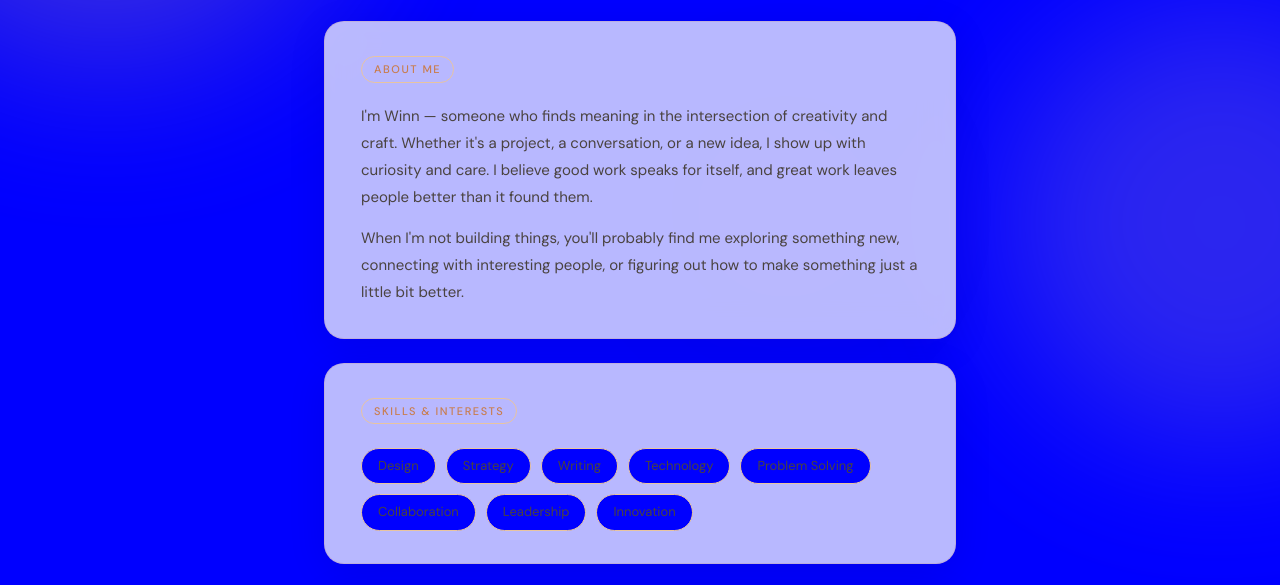
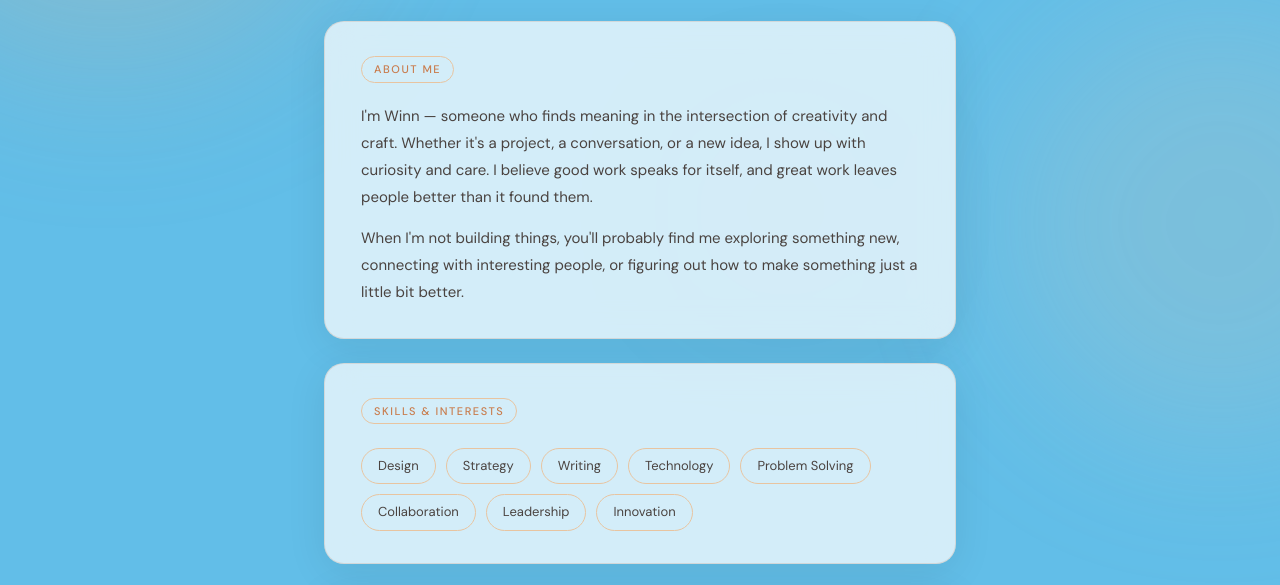
Before and after one commit to Guerme/personal_website, a website: page index.html in a window 1280 px wide. Shown: the part 327-912 px from the top of the page. Drawn offline with nearby package versions, Linux system fonts and the light colour scheme; a web font is replaced by a local one.

Commit message:
Updated background color

```diff
--- a/assets/css/style.css
+++ b/assets/css/style.css
@@ -1,6 +1,6 @@
 /* ── Variables ── */
 :root {
-  --cream: blue;
+  --generic_background: rgba(19, 157, 221, 0.664);
   --ink: #1a1612;
   --ink-soft: #4a4340;
   --accent: #c97d4e;
@@ -19,7 +19,7 @@
 
 /* ── Base ── */
 body {
-  background-color: var(--cream);
+  background-color: var(--generic_background);
   color: var(--ink);
   font-family: var(--font-body);
   font-size: 16px;
```
Also changed, not shown: package.json (added, +20 -0 lines), 1 other file.
